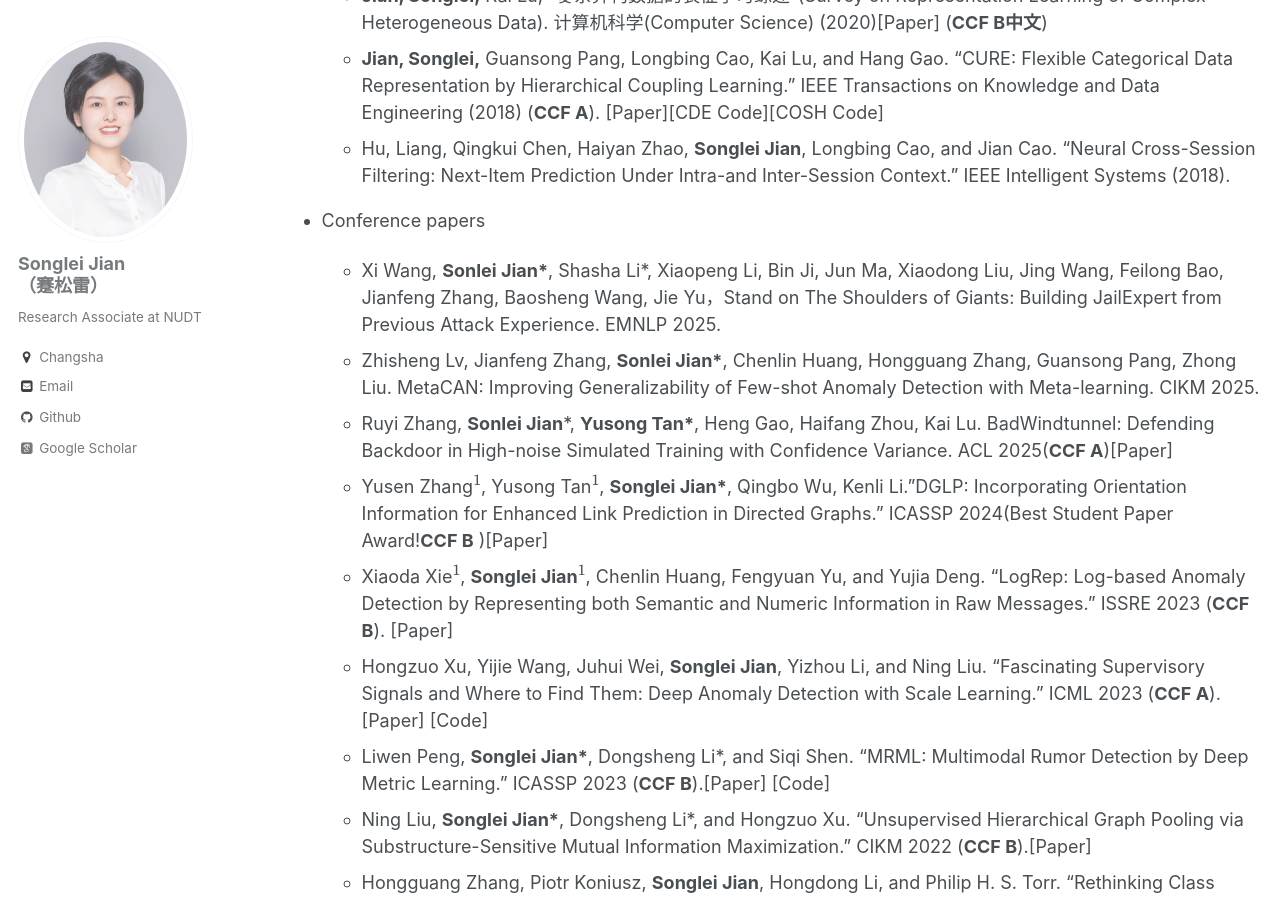
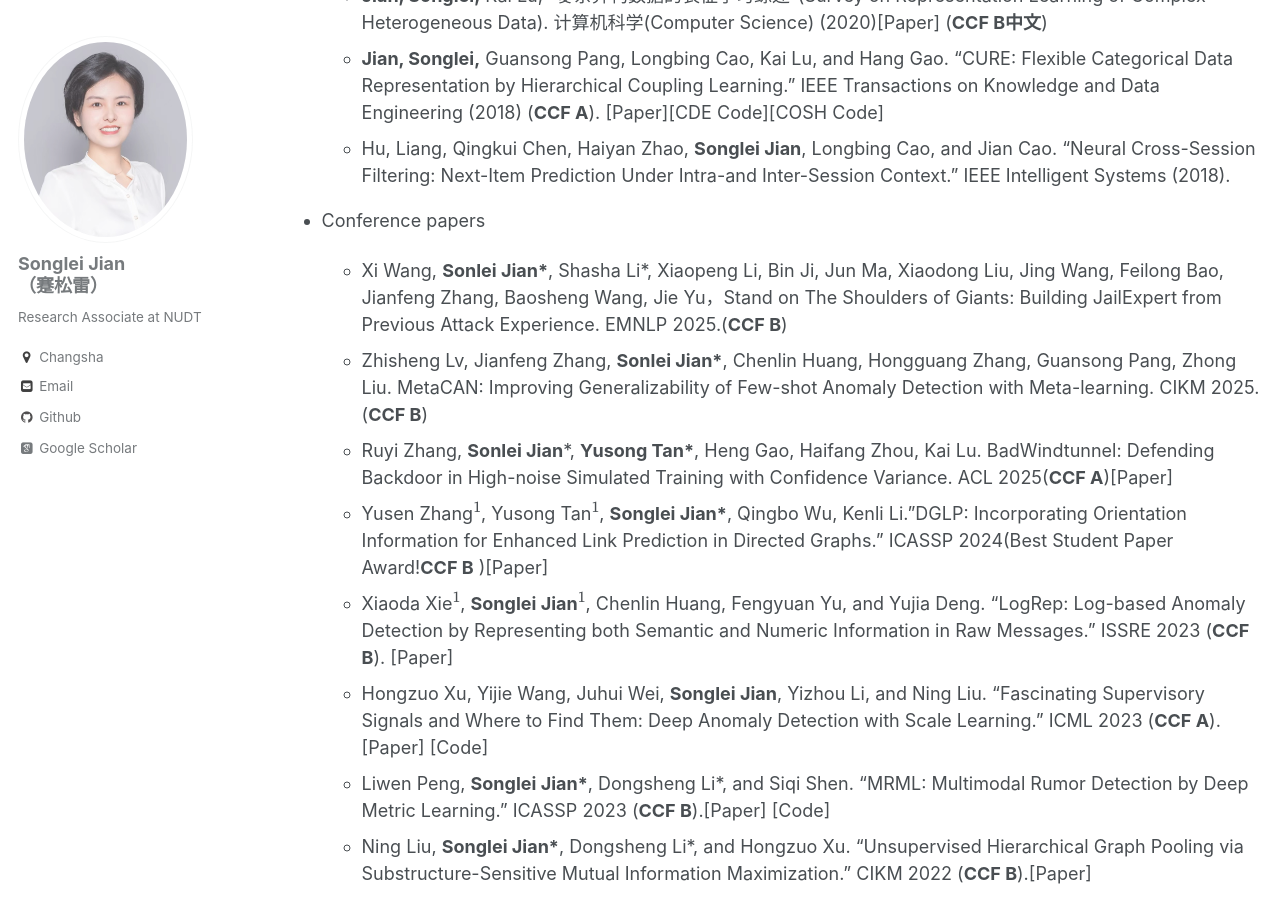
Before and after one commit to jiansonglei/jiansonglei.github.io, a Jekyll site: the page built from _pages/publications.md, in a window 1280 px wide and 900 px high, scrolled down 863 px. Built offline with Jekyll 4.4.1, drawn with Linux system fonts in a browser that asks for light colours; some web fonts are replaced; formulas are drawn with MathJax 3; a script that is not in the unit is left out.

Commit message:
Update publications.md

```diff
--- a/_pages/publications.md
+++ b/_pages/publications.md
@@ -27,8 +27,8 @@ author_profile: true
 
 * Conference papers
 
-  * Xi Wang, **Sonlei Jian\***, Shasha Li\*, Xiaopeng Li, Bin Ji, Jun Ma, Xiaodong Liu, Jing Wang, Feilong Bao, Jianfeng Zhang, Baosheng Wang, Jie Yu，Stand on The Shoulders of Giants: Building JailExpert from Previous Attack Experience. EMNLP 2025.
-  * Zhisheng Lv,  Jianfeng Zhang, **Sonlei Jian\***, Chenlin Huang, Hongguang Zhang, Guansong Pang, Zhong Liu. MetaCAN: Improving Generalizability of Few-shot Anomaly Detection with Meta-learning. CIKM 2025.
+  * Xi Wang, **Sonlei Jian\***, Shasha Li\*, Xiaopeng Li, Bin Ji, Jun Ma, Xiaodong Liu, Jing Wang, Feilong Bao, Jianfeng Zhang, Baosheng Wang, Jie Yu，Stand on The Shoulders of Giants: Building JailExpert from Previous Attack Experience. EMNLP 2025.(**CCF B**)
+  * Zhisheng Lv,  Jianfeng Zhang, **Sonlei Jian\***, Chenlin Huang, Hongguang Zhang, Guansong Pang, Zhong Liu. MetaCAN: Improving Generalizability of Few-shot Anomaly Detection with Meta-learning. CIKM 2025.(**CCF B**)
   * Ruyi Zhang, **Sonlei Jian***, **Yusong Tan\***, Heng Gao, Haifang Zhou, Kai Lu. BadWindtunnel: Defending Backdoor in High-noise Simulated Training with Confidence Variance. ACL 2025(**CCF A**)[[Paper]](http://jiansonglei.github.io/files/25ACL.pdf)
   * Yusen Zhang$^{1}$, Yusong Tan$^{1}$, **Songlei Jian\***, Qingbo Wu, Kenli Li."DGLP: Incorporating Orientation Information for Enhanced Link Prediction in Directed Graphs." ICASSP 2024(Best Student Paper Award!**CCF B** )[[Paper]](http://jiansonglei.github.io/files/24ICASSP.pdf)
   * Xiaoda Xie$^{1}$,  **Songlei Jian**$^{1}$, Chenlin Huang, Fengyuan Yu, and Yujia Deng. "LogRep: Log-based Anomaly Detection by
```
